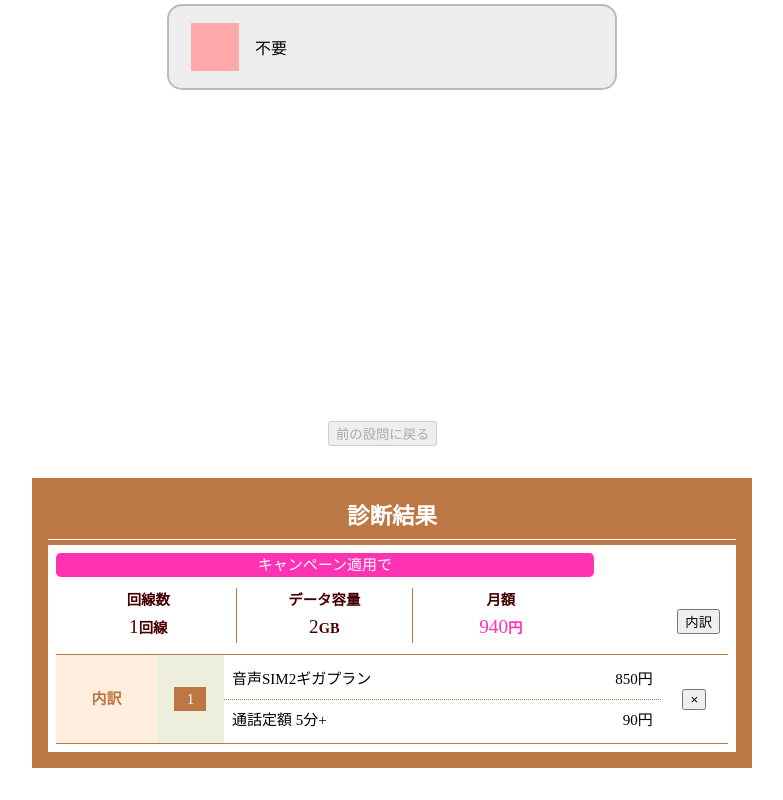
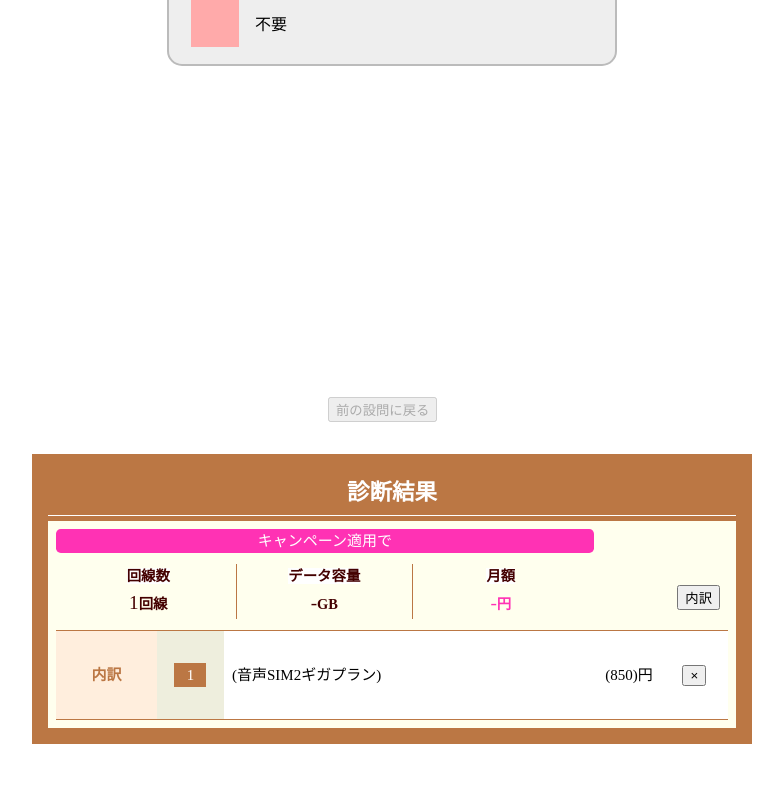
Before and after one commit to Misaki-Ouchi/Vue.js-practice02_price-simulator, a Vue app: page / in a window 1280 px wide. Shown: the part 379-1179 px from the top of the page, without its empty margins (248-1031 px from the left). After the commit the page ends 1155 px from the top, so only its background shows below. Built offline with nearby package versions, Linux system fonts and the light colour scheme.

Commit message:
途中経過（診断結果の反映作成中）

```diff
--- a/src/App.vue
+++ b/src/App.vue
@@ -2,7 +2,6 @@
 import HeaderItem from "./components/HeaderItem.vue";
 import TheSelections from "./components/TheSelections.vue";
 import Selection from "./components/Selection.vue";
-import ResultBox from "./components/ResultBox.vue";
 </script>
 
 <template>
@@ -13,7 +12,6 @@ import ResultBox from "./components/ResultBox.vue";
   <main>
     <div class="wrapper">
       <The-Selections />
-      <Result-Box />
     </div>
   </main>
 </template>
--- a/src/components/ResultBox.vue
+++ b/src/components/ResultBox.vue
@@ -2,14 +2,12 @@
 import { ref, reactive } from "vue";
 
 defineProps<{
-  dataList: {}
+  showTelPlan: boolean
 }>();
 
-const data = reactive({
-
-});
 </script>
 <template>
+{{selectedItem}}
   <div class="result">
     <div class="result-wrap">
       <h2>診断結果</h2>
@@ -27,14 +25,14 @@ const data = reactive({
             <div class="campaign-item">
               <span>データ容量</span>
               <div class="campaign-data">
-                <p>2</p>
+                <p><slot name="dataVol"></slot></p>
                 <span>GB</span>
               </div>
             </div>
             <div class="campaign-item">
               <span>月額</span>
               <div class="campaign-data cost-data">
-                <p>940</p>
+                <p><slot name="totalCost"></slot></p>
                 <span>円</span>
               </div>
             </div>
@@ -47,12 +45,12 @@ const data = reactive({
           <div class="detail-number"><div>1</div></div>
           <div class="detail-plans">
             <div class="detail-plan1">
-              <p>音声SIM2ギガプラン</p>
-              <p>850円</p>
+              <p><slot name="dataPlan"></slot>(音声SIM2ギガプラン)</p>
+              <p><slot name="dataCost"></slot>(850)円</p>
             </div>
-            <div class="detail-plan2">
-              <p>通話定額 5分+</p>
-              <p>90円</p>
+            <div v-show="showTelPlan" class="detail-plan2">
+              <p><slot name="telPlan"></slot>(通話定額 5分+)</p>
+              <p><slot name="telCost"></slot>(90)円</p>
             </div>
           </div>
           <div class="btn-wrap"><button class="closeBtn">×</button></div>
@@ -81,7 +79,7 @@ h2 {
 .result-box {
   position: relative;
   padding: 0.5rem;
-  background-color: #fff;
+  background-color: #ffe;
 }
 .campaign {
   width: 80%;
@@ -170,8 +168,8 @@ h2 {
   display: flex;
   justify-content: space-between;
 }
-.detail-plan1 {
-  border-bottom: 1px dotted #b74;
+.detail-plan2 {
+  border-top: 1px dotted #b74;
 }
 .detail-plan1 p,
 .detail-plan2 p {
--- a/src/components/TheSelections.vue
+++ b/src/components/TheSelections.vue
@@ -1,13 +1,16 @@
 <script setup lang="ts">
 import { ref, reactive } from "vue";
 import Selection from "./Selection.vue";
+import ResultBox from "./ResultBox.vue";
+
+// defineEmits(["selectedItem"]);
 
 const data = reactive({
-  trans_name: "next",
-  current_slide: 0,
-  isDisabledP: true,
-  sctSelected: false,
-  btnSelected: false,
+  trans_name: "next", // スライド用の識別名
+  current_slide: 0, // 表示中のスライド
+  isDisabledP: true, // 前に戻るボタンdisabled
+  sctSelected: false, // 設問(済)の選択肢色変更
+  btnSelected: false, // 選択したボタン色変更
 });
 const list = ref([
   {
@@ -68,7 +71,7 @@ const list = ref([
         prePrice: "500",
         salePrice: "90",
         isSelected: false,
-        value: "通話定額5分",
+        value: "通話定額 5分+",
       },
       {
         msgType1: false,
@@ -79,7 +82,7 @@ const list = ref([
         prePrice: "700",
         salePrice: "290",
         isSelected: false,
-        value: "通話定額10分",
+        value: "通話定額 10分+",
       },
       {
         msgType1: false,
@@ -90,7 +93,7 @@ const list = ref([
         prePrice: "1400",
         salePrice: "990",
         isSelected: false,
-        value: "かけ放題",
+        value: "かけ放題+",
       },
       {
         msgType1: true,
@@ -200,8 +203,16 @@ const list = ref([
     ],
   },
 ]);
-// 選択内容格納リスト（仮）
-const selectedItem = ref([]);
+// 選択内容格納リスト
+const selectedItem = ref({
+  dataVol: "-", // データ容量
+  totalCost: "-", // 合計月額
+  dataPlan: "", // プラン名: (音声SIM/eSIM)/(SMS)/(データ(eSIM))〇ギガプラン
+  dataCost: "", // プラン金額
+  showTelPlan: false, // 通話定額プラン有無
+  telPlan: "", // 通話定額プラン名
+  telCost: "", // 通話定額プラン金額
+});
 // ボタン選択イベント
 const handleEvent = (newData) => {
   // 格納用リストににデータ格納
@@ -254,7 +265,6 @@ const next = () => {
 };
 </script>
 <template>
-  {{ selectedItem }}
   <div class="slider-outer">
     <transition-group :name="data.trans_name" v-for="(value, idx) in list">
       <div class="slider-inner" :key="idx" v-show="data.current_slide == idx">
@@ -271,6 +281,17 @@ const next = () => {
   <div class="btn">
     <button @click="prev()" :disabled="data.isDisabledP">前の設問に戻る</button>
   </div>
+  <ResultBox
+    :selectedItem="selectedItem"
+    :showTelPlan="selectedItem.showTelPlan"
+  >
+    <template #dataVol>{{ selectedItem.dataVol }}</template>
+    <template #totalCost>{{ selectedItem.totalCost }}</template>
+    <template #dataPlan>{{ selectedItem.dataPlan }}</template>
+    <template #dataCost>{{ selectedItem.dataCost }}</template>
+    <template #telPlan>{{ selectedItem.telPlan }}</template>
+    <template #telCost>{{ selectedItem.telCost }}</template>
+  </ResultBox>
 </template>
 <style scoped>
 .slider-outer {
```
